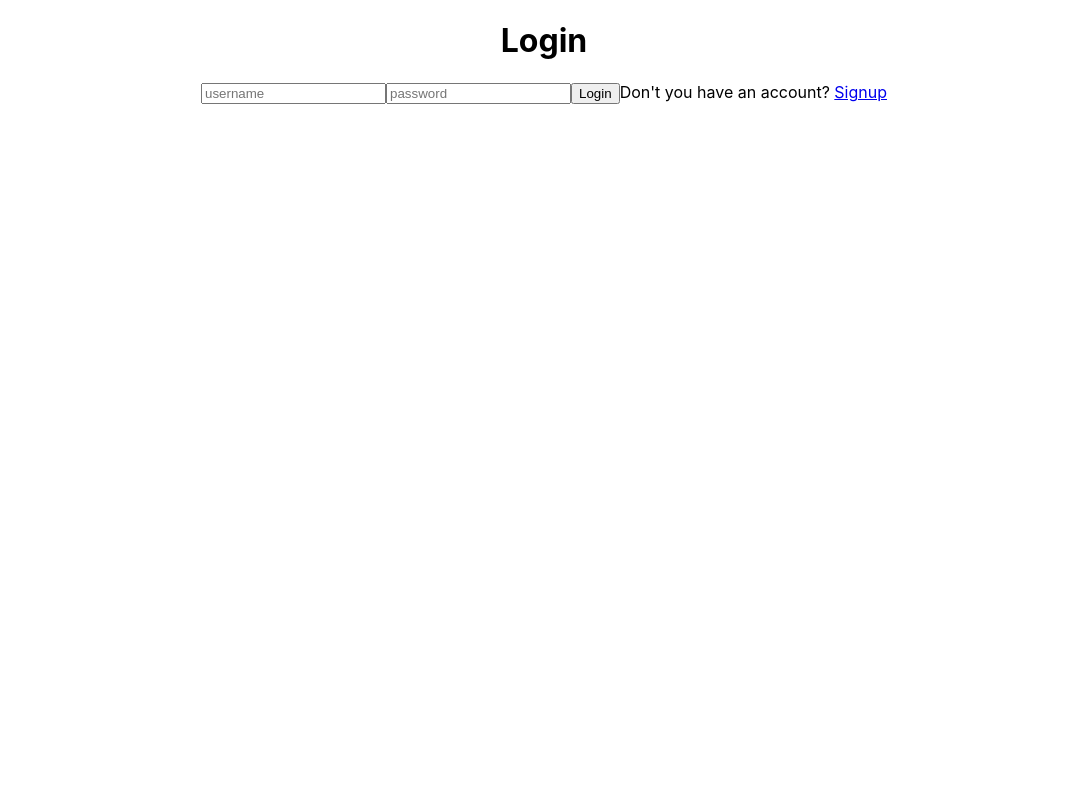
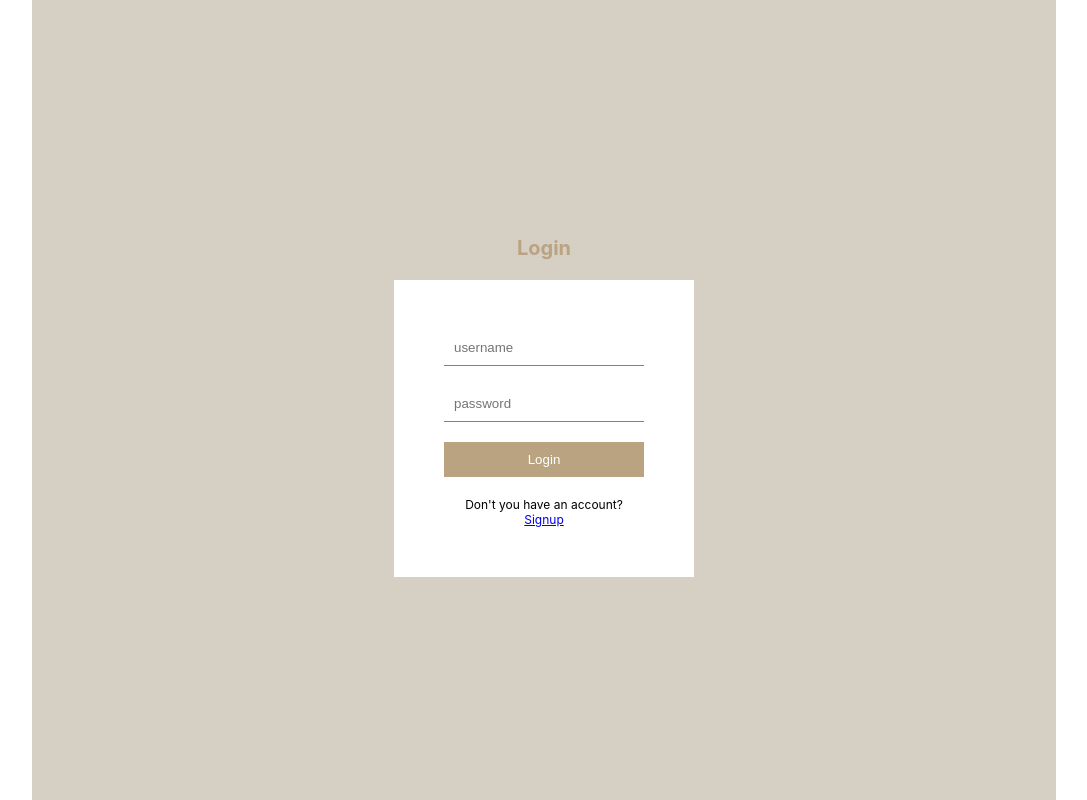
Before and after one commit to Seema987/Blog-Client-Side, a React (Create React App) app: page /login in a window 1280 px wide. Shown: the whole page, without its empty margins (96-1183 px from the left). Built offline with nearby package versions, Linux system fonts and the light colour scheme.

Commit message:
Signup login CSS applied

```diff
--- a/src/style.scss
+++ b/src/style.scss
@@ -0,0 +1,69 @@
+$defaultColor:  rgb(214, 207, 196);
+.App{
+    display:flex;
+    justify-content: center;
+
+    //login
+    .container{
+        width: 1024px;
+        .login{
+            display:flex;
+            flex-direction: column;
+            align-items: center;
+            justify-content: center;
+            background-color: $defaultColor;
+            height: 100vh;
+        }
+
+
+        .link {
+            text-decoration: none;
+            color: inherit;
+        }
+
+
+        .signup{
+            display:flex;
+            flex-direction: column;
+            align-items: center;
+            justify-content: center;
+            background-color: $defaultColor;
+            height: 100vh
+        }
+
+        h1{
+            font-size: 20px;
+            color: rgb(186, 163, 129);
+            margin-bottom: 20px;
+        }
+
+        form{
+            display: flex;
+            flex-direction: column;
+            padding:50px;
+            background-color: white;
+            width:200px;
+            gap: 20px;
+
+        input{
+            padding: 10px;
+            border: none;
+            border-bottom: 1px solid gray;
+        }
+
+        button{
+            padding: 10px;
+            border: none;
+            background-color: rgb(186, 163, 129);
+            cursor: pointer;
+            color: white;
+        }
+
+        span{
+            font-size: 12px;
+            text-align: center;
+        }
+
+    }
+}
+}
```
